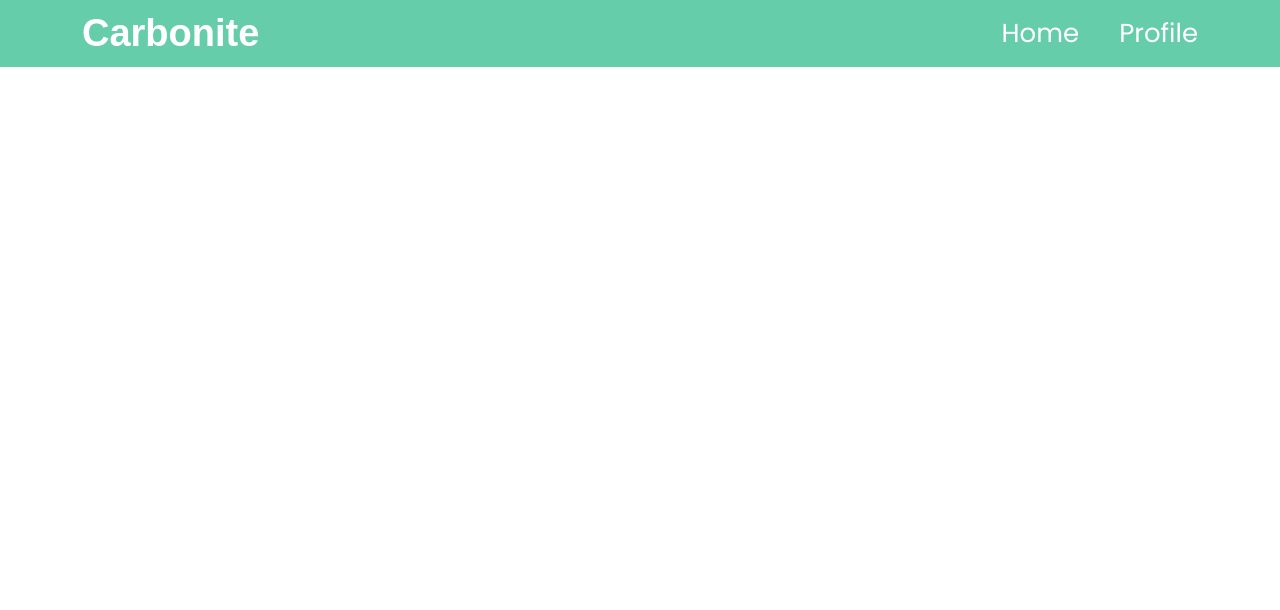
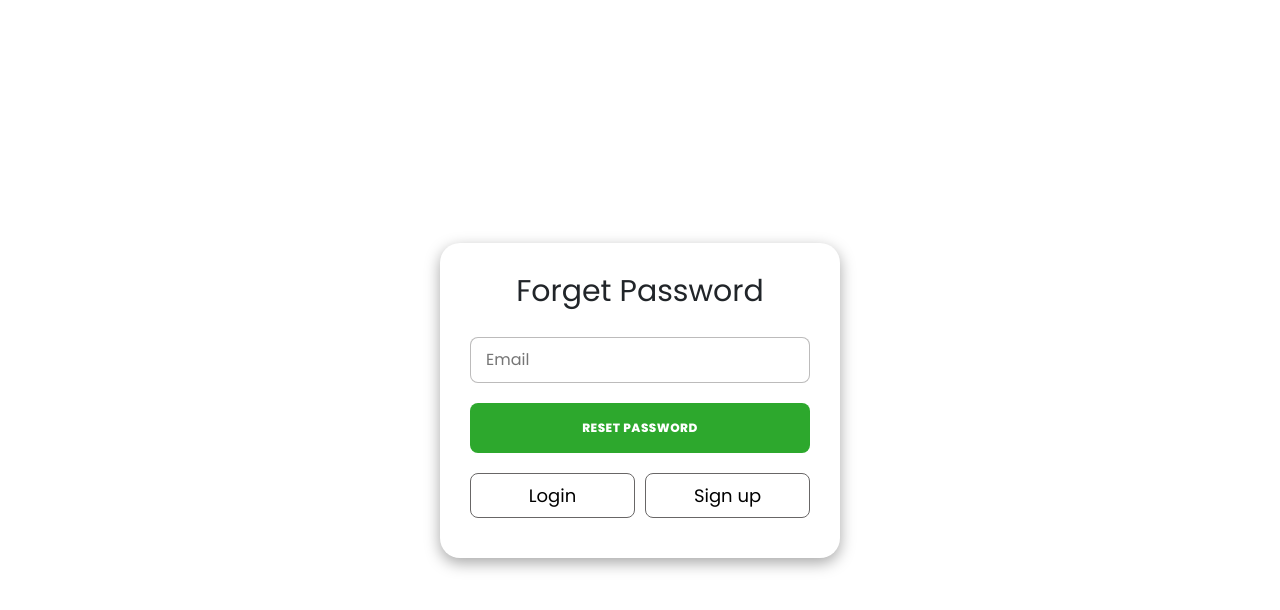
Before and after one commit to karamsafarli/akm_hackathon, a React (Vite) app in the folder client/: page /forget-password in a window 1280 px wide. Shown: the top 610 px of the page. Built offline with nearby package versions, Linux system fonts and the light colour scheme.

Commit message:
forget password

```diff
--- a/client/src/App.jsx
+++ b/client/src/App.jsx
@@ -17,7 +17,7 @@ function App() {
 function Pages() {
   const location = useLocation();
   const isLoginPage = location.pathname === "/login" ||
-    location.pathname === '/register'
+    location.pathname === '/register' ||
   location.pathname === '/forget-password';
 
   return (
--- a/client/src/pages/forget-password/ForgetPassword.jsx
+++ b/client/src/pages/forget-password/ForgetPassword.jsx
@@ -1,8 +1,32 @@
+import { Link } from "react-router-dom";
+import { FaGoogle } from "react-icons/fa";
 
+import './forgetpassword.css'
 const ForgetPassword = () => {
   return (
-    <div>ForgetPassword</div>
-  )
+    <div className="forgetpassword_page">
+    <div className="container">
+      <div className="row">
+        <div className="form-container sign-up">
+          <form>
+            <h1>Forget Password</h1>
+
+            <div className="data">
+              <input type="email" placeholder="Email" />
+
+              <button type="submit">Reset Password</button>
+              <div className="btns">
+
+
+              <a href="/login">Login</a>
+              <a href="/register">Sign up</a>
+              </div>
+            </div>
+          </form>
+        </div>
+      </div>
+    </div>
+  </div>  )
 }
 
 export default ForgetPassword
--- /dev/null
+++ b/client/src/pages/forget-password/forgetpassword.css
@@ -0,0 +1,148 @@
+.forgetpassword_page {
+    user-select: none;
+
+    .container {
+      align-items: center;
+      display: flex;
+      justify-content: center;
+      height: 100vh;
+
+      .row {
+        .form-container {
+          padding: 0 20px;
+
+          form {
+            background-color: #fff;
+            border-radius: 20px;
+            box-shadow: 0 5px 15px rgba(0, 0, 0, 0.35);
+            position: relative;
+            overflow: hidden;
+            width: 400px;
+            padding: 30px 30px 20px 30px;
+
+            .password-container {
+              position: relative;
+
+              input {
+                width: 100%;
+              }
+            }
+
+            @media (max-width: 768px) {
+              width: 350px;
+            }
+
+            @media (max-width: 500px) {
+              width: 330px;
+              padding: 20px 15px 10px 15px;
+            }
+
+            @media (max-width: 390px) {
+              width: 300px;
+            }
+
+            @media (max-width: 350px) {
+              width: 280px;
+            }
+
+
+            .error-message {
+              font-size: 12px;
+              color: red;
+              margin: 0;
+            }
+
+            .password-toggle {
+              position: absolute;
+              right: 10px;
+              top: 50%;
+              transform: translateY(-50%);
+              cursor: pointer;
+            }
+
+            h1 {
+              font-weight: 500;
+              text-align: center;
+              font-size: 30px;
+            }
+
+            .data {
+              display: flex;
+              flex-direction: column;
+              padding: 20px 0;
+              gap: 20px;
+
+              span {
+                text-align: center;
+              }
+
+              .social-icons {
+                display: flex;
+                flex-direction: row;
+                gap: 0px;
+
+                a {
+                  border-radius: 8px;
+                  padding: 10px 15px;
+                  border: 1px solid rgba(182, 181, 181, 0.915);
+                  width: 100%;
+
+                  align-items: center;
+                  display: flex;
+                  flex-direction: row;
+                  align-items: center;
+                  justify-content: center;
+                  color: red;
+                }
+              }
+              .btns {
+                display: flex;
+                flex-direction: row;
+                gap: 10px;
+              a {
+                border: 1px solid rgb(104, 102, 102);
+                border-radius: 8px;
+                width: 50%;
+                font-size: 18px;
+                padding: 8px 20px;
+
+
+                            }
+            }
+
+              input {
+                border-radius: 8px;
+                padding: 10px 15px;
+                border: 1px solid rgba(182, 181, 181, 0.915);
+              }
+
+              button {
+                background-color: #2da82d;
+                color: #fff;
+                font-size: 12px;
+                padding: 15px 45px;
+                border: 1px solid transparent;
+                border-radius: 8px;
+                font-weight: 600;
+                letter-spacing: 0.5px;
+                text-transform: uppercase;
+
+                cursor: pointer;
+
+                @media (max-width: 500px) {
+                  padding: 12px 45px;
+                }
+              }
+
+              a {
+                text-decoration: none;
+                text-align: center;
+                font-size: 18px;
+                color: black;
+              }
+            }
+          }
+        }
+      }
+    }
+  }
--- a/client/src/pages/login/Login.jsx
+++ b/client/src/pages/login/Login.jsx
@@ -75,7 +75,7 @@ const Login = () => {
                   </Link>
                 </div>
                 <button type="submit">Login</button>
-                <Link to="/forgetpassword">Forget Password?</Link>
+                <Link to="/forget-password">Forget Password?</Link>
               </div>
             </form>
           </div>
```
